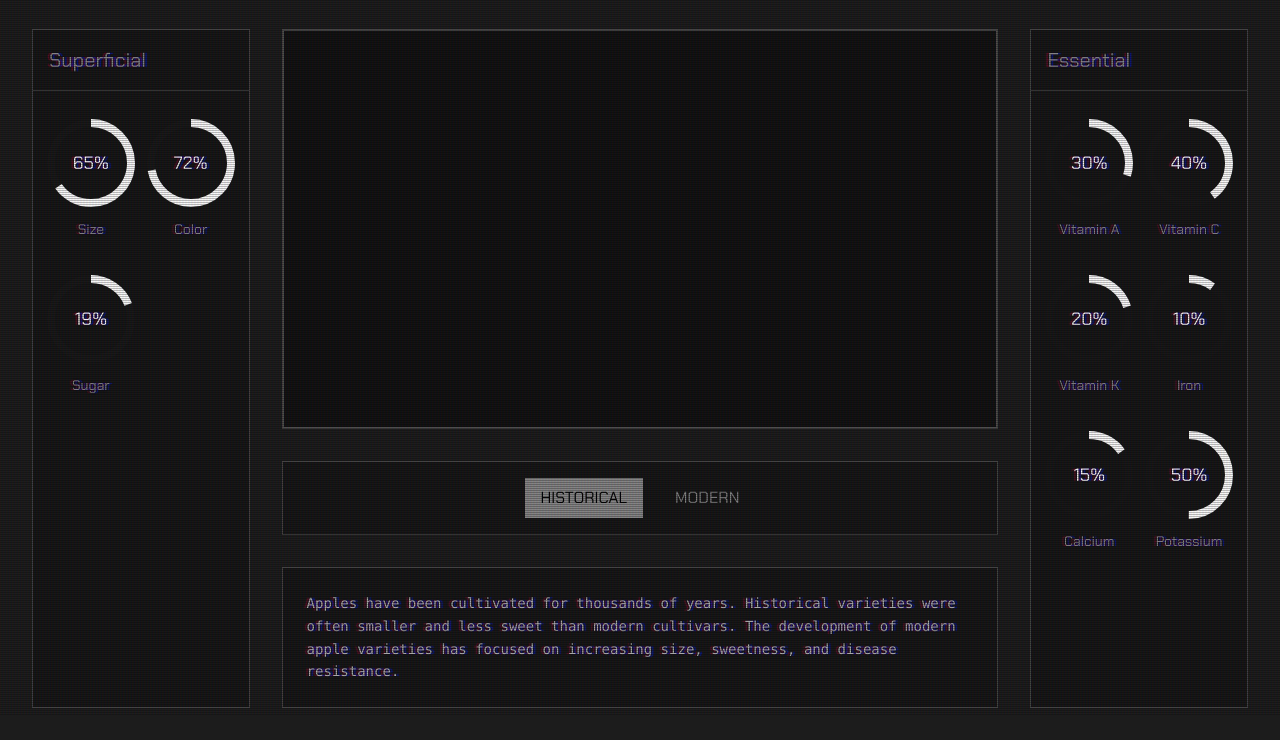
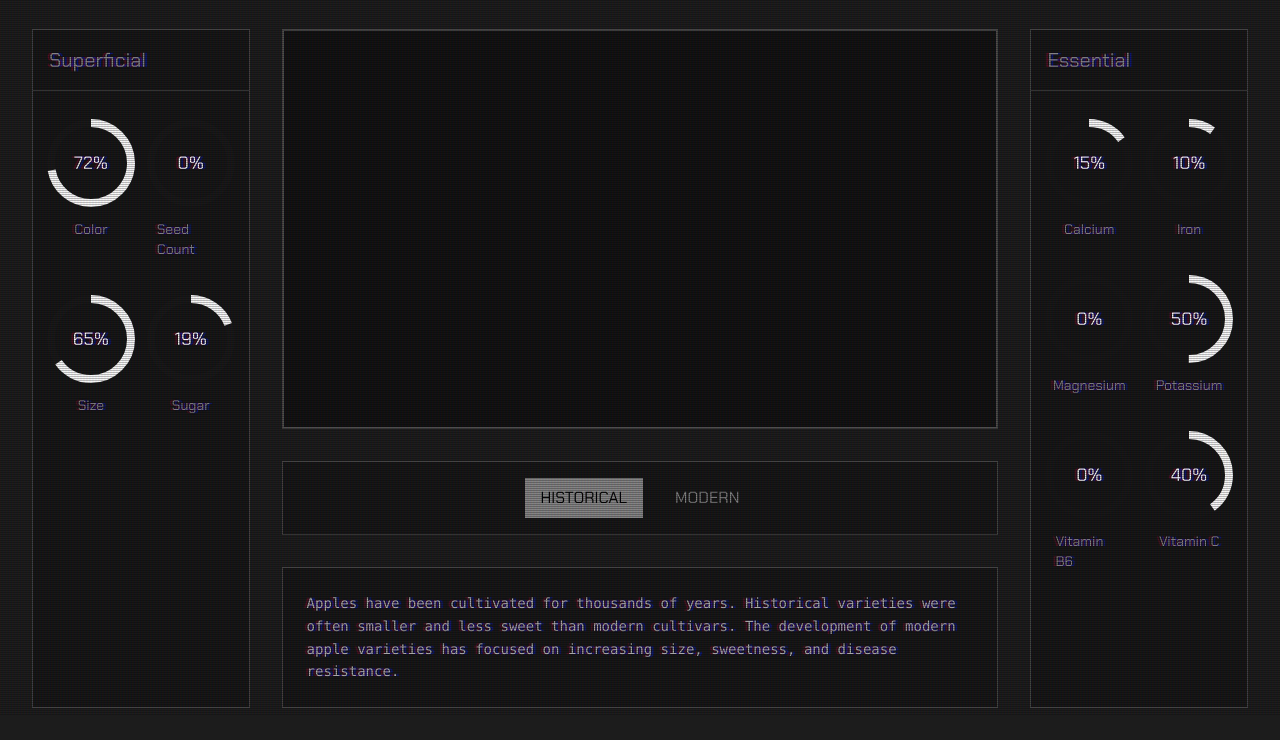
Before and after one commit to wjd3/nutriquest, an Astro site: page /stats/apple in a window 1280 px wide. Shown: the part 85-825 px from the top of the page. Built offline with nearby package versions, Linux system fonts and the light colour scheme; Astro itself is replaced by a stand-in of ours; no server answers; animation ran at ten frames a second.

Commit message:
Refactor ProduceItem and StatsScreen components; update produce data structure
- Enhanced ProduceItem component by introducing useMemo for optimized rendering based on selected variant.
- Refactored StatsScreen to utilize updated data structure for superficial and essential stats, improving data visualization.
- Updated produce data to include separate selectView and statsView configurations for better model presentation.
- Improved sorting of stats in StatsView for a more organized display.

These changes enhance the user experience by providing a more efficient rendering process and clearer data representation for produce items.

```diff
--- a/src/components/ProduceItem.tsx
+++ b/src/components/ProduceItem.tsx
@@ -1,4 +1,4 @@
-import { useEffect, useRef } from 'react'
+import { useEffect, useRef, useMemo } from 'react'
 import * as THREE from 'three'
 import { FBXLoader } from 'three/examples/jsm/loaders/FBXLoader.js'
 import { animate } from 'motion'
@@ -19,17 +19,19 @@ interface ItemProps {
 }
 
 const Item = ({ item, variant, isSelected = false }: ItemProps) => {
+	const { modelPath, texturePath, name, statsView, selectView } = item
+
 	const {
-		modelPath,
-		texturePath,
-		name,
 		modelPositionY,
 		cameraZoom,
 		modelRotationSpeed,
 		modelRotation,
 		cameraPositionY,
 		modelRotationOffset
-	} = item
+	} = useMemo(
+		() => (variant === 'select' ? selectView : statsView),
+		[variant, selectView, statsView]
+	)
 
 	const mountRef = useRef<HTMLDivElement>(null)
 	const sceneRef = useRef<THREE.Scene | null>(null)
@@ -180,11 +182,11 @@ const Item = ({ item, variant, isSelected = false }: ItemProps) => {
 			<div className='relative'>
 				<div
 					ref={mountRef}
-					className={`w-48 h-48 ${
+					className={`w-48 h-48 transition-colors duration-300 ${
 						isSelected
 							? 'border-2 border-woodsmoke-600 bg-black/25'
 							: 'border border-woodsmoke-700 bg-black/15'
-					} transition-colors duration-300`}
+					}`}
 				/>
 				<div className='absolute bottom-2 left-0 right-0 text-center'>
 					<span className='item-name font-pixel text-sm bg-woodsmoke-900 text-white px-3 py-1'>
--- a/src/components/StatsScreen.tsx
+++ b/src/components/StatsScreen.tsx
@@ -4,7 +4,11 @@ import Screen from '@/components/Screen'
 import ProduceItem from '@/components/ProduceItem'
 import { soundManager } from '@/services/SoundManager'
 import { navigateTo, toTitleCase } from '@/utils'
-import type { ProduceItem as ProduceItemType } from '@/types'
+import type {
+	ProduceItem as ProduceItemType,
+	ProduceSuperficialStats,
+	ProduceEssentialStats
+} from '@/types'
 
 interface Props {
 	item: ProduceItemType
@@ -56,12 +60,19 @@ function CircularProgress({ value, label }: { value: number; label: string }) {
 }
 
 // Stats view component
-function StatsView({ data }: { data: Record<string, number>; type: 'superficial' | 'essential' }) {
+function StatsView({
+	data
+}: {
+	data: ProduceEssentialStats | ProduceSuperficialStats
+	type: 'superficial' | 'essential'
+}) {
 	return (
 		<div className='grid grid-cols-2 gap-8 p-6'>
-			{Object.entries(data).map(([key, value]) => (
-				<CircularProgress key={key} value={value} label={toTitleCase(key)} />
-			))}
+			{Object.entries(data)
+				.sort((a, b) => a[0].localeCompare(b[0]))
+				.map(([key, value]) => (
+					<CircularProgress key={key} value={value} label={toTitleCase(key)} />
+				))}
 		</div>
 	)
 }
@@ -70,12 +81,6 @@ export default function StatsScreen({ item }: Props) {
 	const [isNavigating, setIsNavigating] = useState(false)
 
 	const [timeframe, setTimeframe] = useState<'historical' | 'modern'>('historical')
-
-	const superficialData = {
-		size: 65,
-		color: 72,
-		sugar: 19
-	}
 
 	return (
 		<Screen className='flex flex-col p-8'>
@@ -126,7 +131,7 @@ export default function StatsScreen({ item }: Props) {
 					<h2 className='font-pixel text-xl p-4 border-b border-woodsmoke-800 text-woodsmoke-400'>
 						Superficial
 					</h2>
-					<StatsView data={superficialData} type='superficial' />
+					<StatsView data={item[timeframe].superficial} type='superficial' />
 				</motion.div>
 
 				<div className='col-span-3 flex flex-col gap-8'>
@@ -181,7 +186,7 @@ export default function StatsScreen({ item }: Props) {
 					<h2 className='font-pixel text-xl p-4 border-b border-woodsmoke-800 text-woodsmoke-400'>
 						Essential
 					</h2>
-					<StatsView data={item[timeframe]?.vitaminA ? item[timeframe]! : {}} type='essential' />
+					<StatsView data={item[timeframe].essential} type='essential' />
 				</motion.div>
 			</motion.div>
 		</Screen>
--- a/src/data/produce.ts
+++ b/src/data/produce.ts
@@ -5,25 +5,49 @@ export const produce: ProduceItem[] = [
 		name: 'Apple',
 		modelPath: '/models/apple.fbx',
 		texturePath: '/textures/apple.jpg',
+		selectView: {
 			modelPositionY: 3.75,
 			cameraPositionY: 2,
 			cameraZoom: 11,
-		modelRotationOffset: -6,
+			modelRotationOffset: -6
+		},
+		statsView: {
+			modelPositionY: 3.75,
+			cameraPositionY: 2,
+			cameraZoom: 11,
+			modelRotationOffset: -6
+		},
 		historical: {
-			vitaminA: 30,
+			superficial: {
+				size: 65,
+				color: 72,
+				sugar: 19,
+				seedCount: 0
+			},
+			essential: {
 				vitaminC: 40,
-			vitaminK: 20,
 				iron: 10,
 				calcium: 15,
-			potassium: 50
+				potassium: 50,
+				magnesium: 0,
+				vitaminB6: 0
+			}
 		},
 		modern: {
-			vitaminA: 35,
-			vitaminC: 60,
-			vitaminK: 25,
-			iron: 12,
-			calcium: 20,
-			potassium: 70
+			superficial: {
+				size: 65,
+				color: 72,
+				sugar: 19,
+				seedCount: 0
+			},
+			essential: {
+				vitaminC: 40,
+				iron: 10,
+				calcium: 15,
+				potassium: 50,
+				magnesium: 0,
+				vitaminB6: 0
+			}
 		},
 		historicalContext:
 			'Apples have been cultivated for thousands of years. Historical varieties were often smaller and less sweet than modern cultivars. The development of modern apple varieties has focused on increasing size, sweetness, and disease resistance.'
@@ -32,60 +56,347 @@ export const produce: ProduceItem[] = [
 		name: 'Grapes',
 		modelPath: '/models/grapes.fbx',
 		texturePath: '/textures/grapes.jpg',
+		selectView: {
 			modelPositionY: 7.5,
 			cameraPositionY: 3,
 			cameraZoom: 21.5,
 			modelRotationOffset: 10
 		},
+		statsView: {
+			modelPositionY: 7.5,
+			cameraPositionY: 3,
+			cameraZoom: 21.5,
+			modelRotationOffset: 10
+		},
+		historical: {
+			superficial: {
+				size: 65,
+				color: 72,
+				sugar: 19,
+				seedCount: 0
+			},
+			essential: {
+				vitaminC: 40,
+				iron: 10,
+				calcium: 15,
+				potassium: 50,
+				magnesium: 0,
+				vitaminB6: 0
+			}
+		},
+		modern: {
+			superficial: {
+				size: 65,
+				color: 72,
+				sugar: 19,
+				seedCount: 0
+			},
+			essential: {
+				vitaminC: 40,
+				iron: 10,
+				calcium: 15,
+				potassium: 50,
+				magnesium: 0,
+				vitaminB6: 0
+			}
+		},
+		historicalContext:
+			'Apples have been cultivated for thousands of years. Historical varieties were often smaller and less sweet than modern cultivars. The development of modern apple varieties has focused on increasing size, sweetness, and disease resistance.'
+	},
 	{
 		name: 'Eggplant',
 		modelPath: '/models/eggplant.fbx',
 		texturePath: '/textures/eggplant.jpg',
+		selectView: {
 			modelPositionY: 10,
 			cameraPositionY: 3,
 			cameraZoom: 24
+		},
+		statsView: { modelPositionY: 10, cameraPositionY: 3, cameraZoom: 24 },
+		historical: {
+			superficial: {
+				size: 65,
+				color: 72,
+				sugar: 19,
+				seedCount: 0
+			},
+			essential: {
+				vitaminC: 40,
+				iron: 10,
+				calcium: 15,
+				potassium: 50,
+				magnesium: 0,
+				vitaminB6: 0
+			}
+		},
+		modern: {
+			superficial: {
+				size: 65,
+				color: 72,
+				sugar: 19,
+				seedCount: 0
+			},
+			essential: {
+				vitaminC: 40,
+				iron: 10,
+				calcium: 15,
+				potassium: 50,
+				magnesium: 0,
+				vitaminB6: 0
+			}
+		},
+		historicalContext:
+			'Apples have been cultivated for thousands of years. Historical varieties were often smaller and less sweet than modern cultivars. The development of modern apple varieties has focused on increasing size, sweetness, and disease resistance.'
 	},
 	{
 		name: 'Orange',
 		modelPath: '/models/orange.fbx',
 		texturePath: '/textures/orange.jpg',
+		selectView: {
 			modelPositionY: 6,
 			cameraPositionY: 2,
 			cameraZoom: 18.5,
 			modelRotationOffset: -20
 		},
+		statsView: {
+			modelPositionY: 6,
+			cameraPositionY: 2,
+			cameraZoom: 18.5,
+			modelRotationOffset: -20
+		},
+		historical: {
+			superficial: {
+				size: 65,
+				color: 72,
+				sugar: 19,
+				seedCount: 0
+			},
+			essential: {
+				vitaminC: 40,
+				iron: 10,
+				calcium: 15,
+				potassium: 50,
+				magnesium: 0,
+				vitaminB6: 0
+			}
+		},
+		modern: {
+			superficial: {
+				size: 65,
+				color: 72,
+				sugar: 19,
+				seedCount: 0
+			},
+			essential: {
+				vitaminC: 40,
+				iron: 10,
+				calcium: 15,
+				potassium: 50,
+				magnesium: 0,
+				vitaminB6: 0
+			}
+		},
+		historicalContext:
+			'Apples have been cultivated for thousands of years. Historical varieties were often smaller and less sweet than modern cultivars. The development of modern apple varieties has focused on increasing size, sweetness, and disease resistance.'
+	},
 	{
 		name: 'Pear',
 		modelPath: '/models/pear.fbx',
 		texturePath: '/textures/pear.jpg',
+		selectView: {
 			modelPositionY: 10,
 			cameraPositionY: 2,
 			cameraZoom: 24
+		},
+		statsView: {
+			modelPositionY: 10,
+			cameraPositionY: 2,
+			cameraZoom: 24
+		},
+		historical: {
+			superficial: {
+				size: 65,
+				color: 72,
+				sugar: 19,
+				seedCount: 0
+			},
+			essential: {
+				vitaminC: 40,
+				iron: 10,
+				calcium: 15,
+				potassium: 50,
+				magnesium: 0,
+				vitaminB6: 0
+			}
+		},
+		modern: {
+			superficial: {
+				size: 65,
+				color: 72,
+				sugar: 19,
+				seedCount: 0
+			},
+			essential: {
+				vitaminC: 40,
+				iron: 10,
+				calcium: 15,
+				potassium: 50,
+				magnesium: 0,
+				vitaminB6: 0
+			}
+		},
+		historicalContext:
+			'Apples have been cultivated for thousands of years. Historical varieties were often smaller and less sweet than modern cultivars. The development of modern apple varieties has focused on increasing size, sweetness, and disease resistance.'
 	},
 	{
 		name: 'Tomato',
 		modelPath: '/models/tomato.fbx',
 		texturePath: '/textures/tomato.jpg',
+		selectView: {
 			modelPositionY: 6.5,
 			cameraPositionY: 2,
 			cameraZoom: 22
+		},
+		statsView: {
+			modelPositionY: 6.5,
+			cameraPositionY: 2,
+			cameraZoom: 22
+		},
+		historical: {
+			superficial: {
+				size: 65,
+				color: 72,
+				sugar: 19,
+				seedCount: 0
+			},
+			essential: {
+				vitaminC: 40,
+				iron: 10,
+				calcium: 15,
+				potassium: 50,
+				magnesium: 0,
+				vitaminB6: 0
+			}
+		},
+		modern: {
+			superficial: {
+				size: 65,
+				color: 72,
+				sugar: 19,
+				seedCount: 0
+			},
+			essential: {
+				vitaminC: 40,
+				iron: 10,
+				calcium: 15,
+				potassium: 50,
+				magnesium: 0,
+				vitaminB6: 0
+			}
+		},
+		historicalContext:
+			'Apples have been cultivated for thousands of years. Historical varieties were often smaller and less sweet than modern cultivars. The development of modern apple varieties has focused on increasing size, sweetness, and disease resistance.'
 	},
 	{
 		name: 'Carrot',
 		modelPath: '/models/carrot.fbx',
 		texturePath: '/textures/carrot.jpg',
+		selectView: {
 			modelPositionY: -3.5,
 			cameraPositionY: 2,
 			cameraZoom: 31,
 			modelRotation: -1.6,
 			modelRotationOffset: -55
 		},
+		statsView: {
+			modelPositionY: -3.5,
+			cameraPositionY: 2,
+			cameraZoom: 31,
+			modelRotation: -1.6,
+			modelRotationOffset: -55
+		},
+		historical: {
+			superficial: {
+				size: 65,
+				color: 72,
+				sugar: 19,
+				seedCount: 0
+			},
+			essential: {
+				vitaminC: 40,
+				iron: 10,
+				calcium: 15,
+				potassium: 50,
+				magnesium: 0,
+				vitaminB6: 0
+			}
+		},
+		modern: {
+			superficial: {
+				size: 65,
+				color: 72,
+				sugar: 19,
+				seedCount: 0
+			},
+			essential: {
+				vitaminC: 40,
+				iron: 10,
+				calcium: 15,
+				potassium: 50,
+				magnesium: 0,
+				vitaminB6: 0
+			}
+		},
+		historicalContext:
+			'Apples have been cultivated for thousands of years. Historical varieties were often smaller and less sweet than modern cultivars. The development of modern apple varieties has focused on increasing size, sweetness, and disease resistance.'
+	},
 	{
 		name: 'Strawberry',
 		modelPath: '/models/strawberry.fbx',
 		texturePath: '/textures/strawberry.jpg',
+		selectView: {
 			modelPositionY: 7,
 			cameraPositionY: 2,
 			cameraZoom: 45
+		},
+		statsView: {
+			modelPositionY: 7,
+			cameraPositionY: 2,
+			cameraZoom: 45
+		},
+		historical: {
+			superficial: {
+				size: 65,
+				color: 72,
+				sugar: 19,
+				seedCount: 0
+			},
+			essential: {
+				vitaminC: 40,
+				iron: 10,
+				calcium: 15,
+				potassium: 50,
+				magnesium: 0,
+				vitaminB6: 0
+			}
+		},
+		modern: {
+			superficial: {
+				size: 65,
+				color: 72,
+				sugar: 19,
+				seedCount: 0
+			},
+			essential: {
+				vitaminC: 40,
+				iron: 10,
+				calcium: 15,
+				potassium: 50,
+				magnesium: 0,
+				vitaminB6: 0
+			}
+		},
+		historicalContext:
+			'Apples have been cultivated for thousands of years. Historical varieties were often smaller and less sweet than modern cultivars. The development of modern apple varieties has focused on increasing size, sweetness, and disease resistance.'
 	}
 ]
```
Also changed, not shown: src/types/index.ts (+27 -15 lines). Lines whose indentation alone changed are shown as unchanged.
